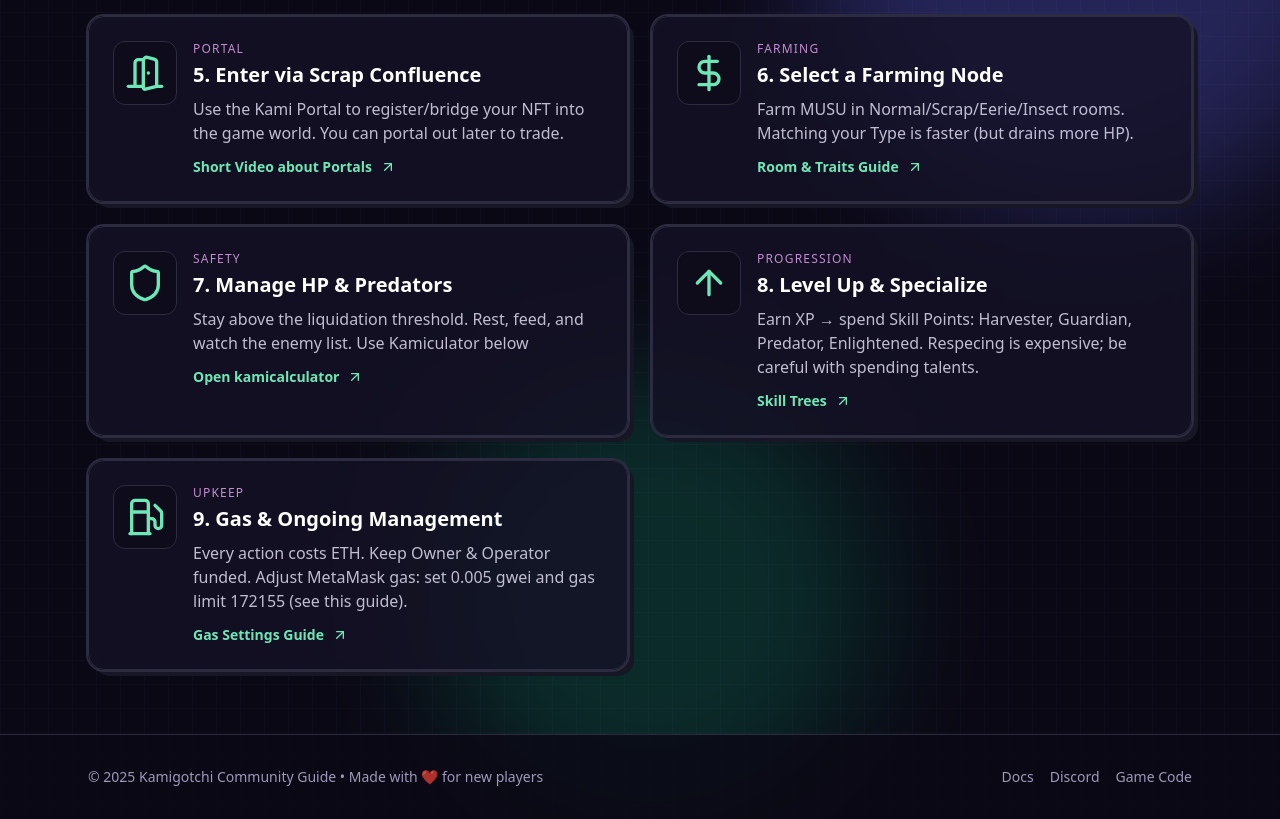
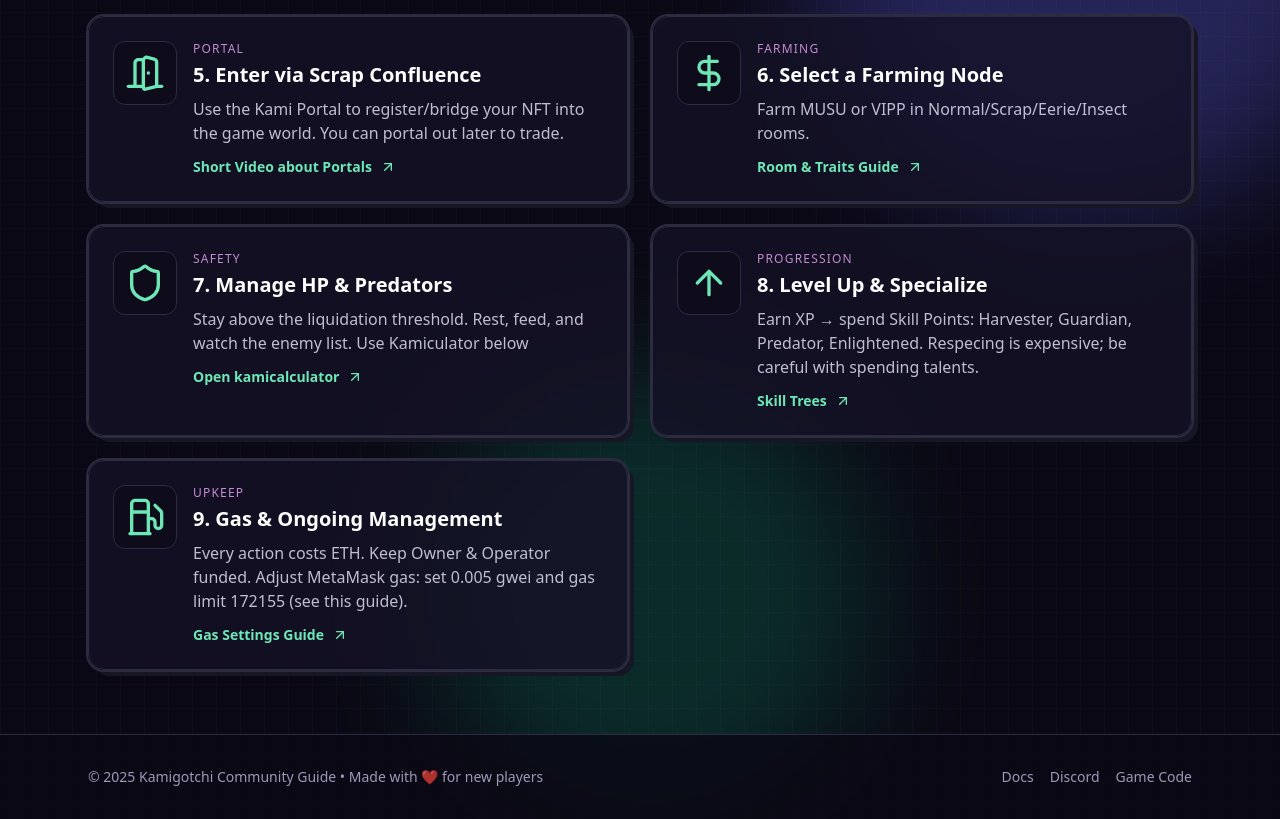
Before and after one commit to failediea/kamigotchi-starter, a React (Create React App) app: page / in a window 1280 px wide. Shown: the part 948-1767 px from the top of the page. Built offline with nearby package versions, Linux system fonts and the light colour scheme.

Commit message:
Update App.js

```diff
--- a/src/App.js
+++ b/src/App.js
@@ -67,7 +67,7 @@ const STEPS = [
   {
     title: "6. Select a Farming Node",
     desc:
-      "Farm MUSU in Normal/Scrap/Eerie/Insect rooms. Matching your Type is faster (but drains more HP).",
+      "Farm MUSU or VIPP in Normal/Scrap/Eerie/Insect rooms.",
     tag: "Farming",
     cta: { label: "Room & Traits Guide", href: "https://docs.kamigotchi.io/game/harvesting" },
     icon: "grain", // mapped to DollarSign icon
```
